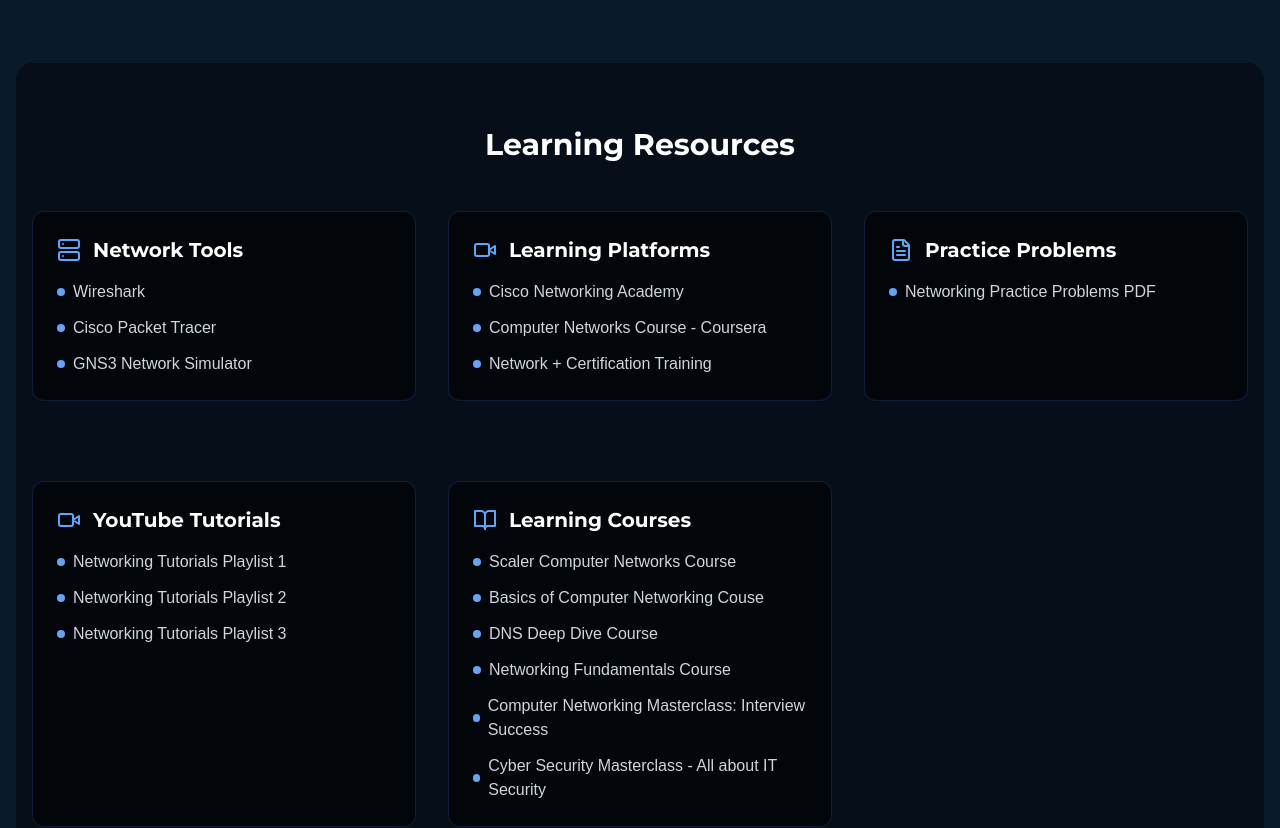
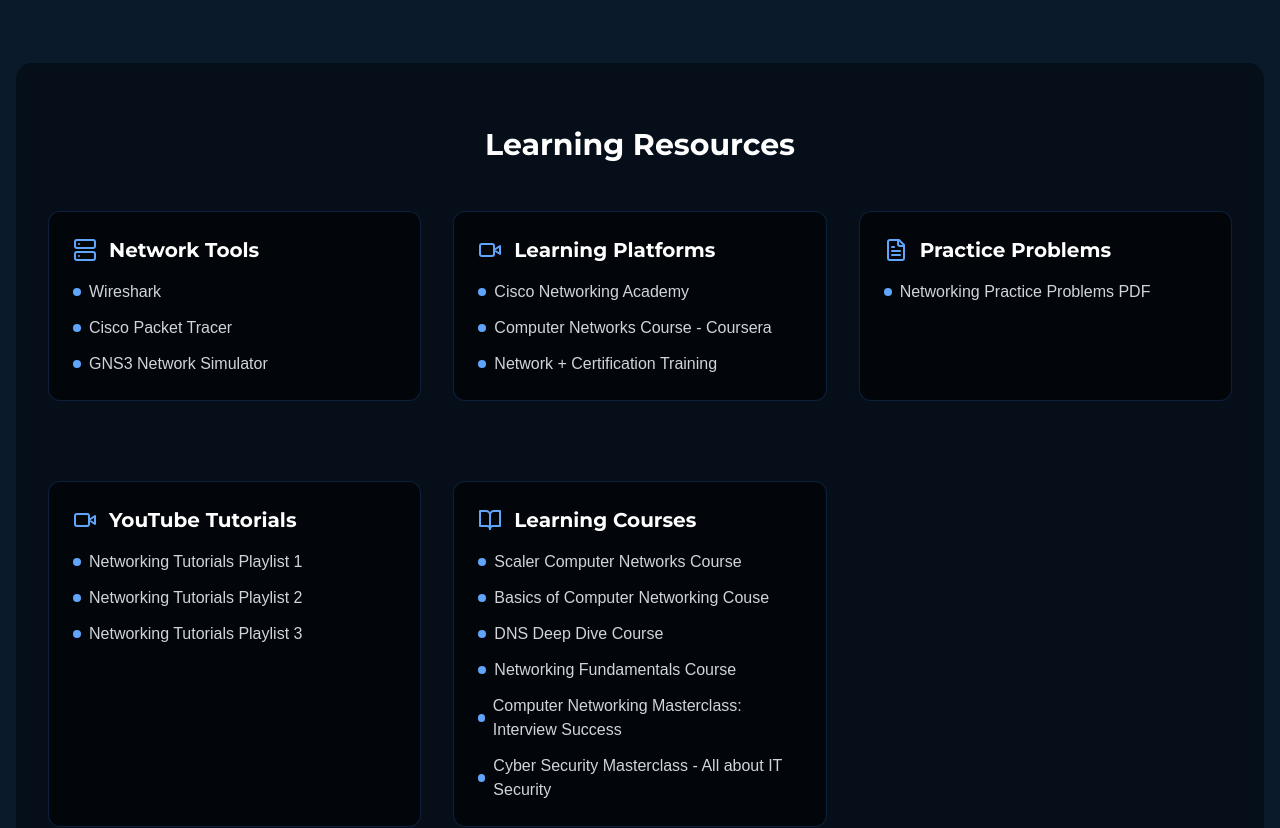
Before and after one commit to aryanyadav-dev/computer-networks, a React (Vite) app: page / in a window 1280 px wide. Shown: the part 1729-2557 px from the top of the page. Built offline with nearby package versions, Linux system fonts and the light colour scheme; a web font is replaced by a local one.

Commit message:
CSS fixes final

```diff
--- a/src/components/ResourcesSection.tsx
+++ b/src/components/ResourcesSection.tsx
@@ -5,7 +5,7 @@
 const ResourcesSection: React.FC = () => {
   return (
     <section className="py-16 bg-black/40 backdrop-blur-sm rounded-2xl">
-      <div className="container mx-auto px-4">
+      <div className="container mx-auto px-8">
         <h2 className="text-3xl font-bold text-white mb-12 text-center">Learning Resources</h2>
         <div className="grid grid-cols-1 md:grid-cols-3 gap-8">
           {resources.map((resource, index) => (
```
